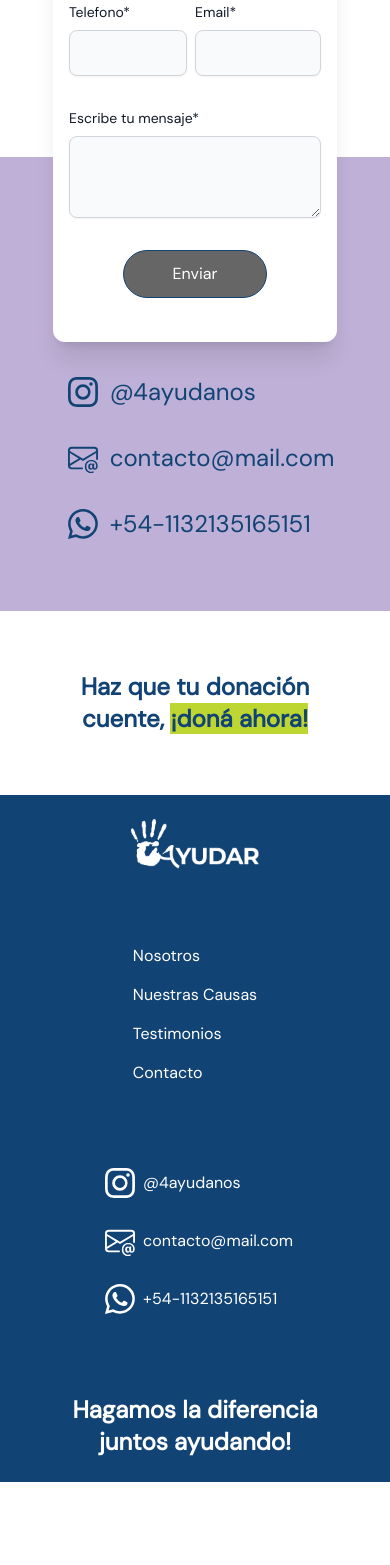
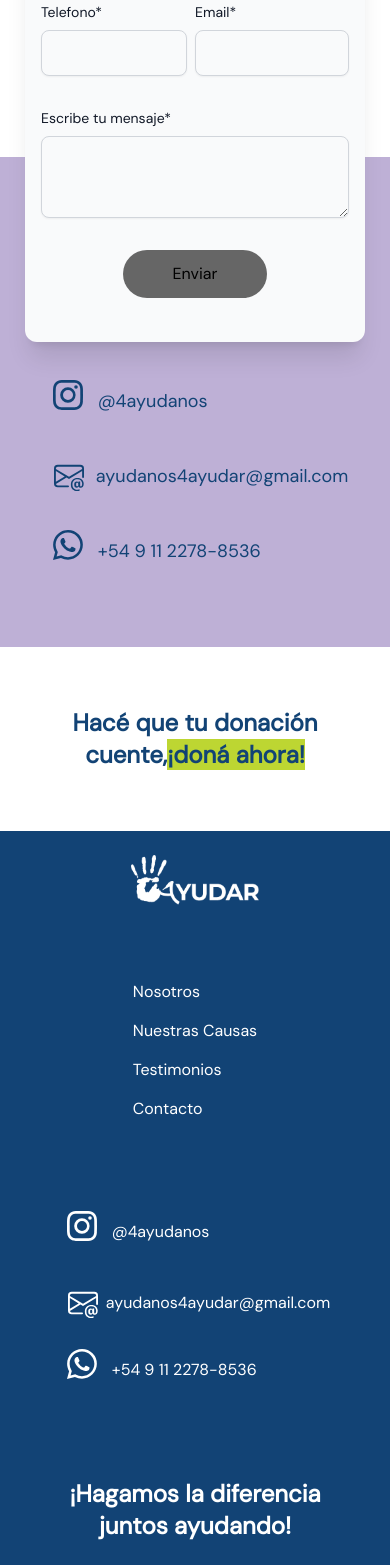
Before and after one commit to Mariano0891/ayudanosaayudar, a React (Create React App) app: page / in a window 390 px wide. Shown: the part 4291-5856 px from the top of the page. Before the commit the page ends 5797 px from the top, so only its background shows below. Built offline with nearby package versions, Linux system fonts and the light colour scheme.

Commit message:
cambio tamaño del componente contacto y arreglo pequeños errores en el footer, navbar, y banner

```diff
--- a/src/components/Banner.js
+++ b/src/components/Banner.js
@@ -11,7 +11,7 @@ const Banner = () => {
         </div>
         <div class="my-6 md:my-12">
             <h1 class="font-bold text-2xl md:text-5xl lg:text-6xl text-center">El poder de una donación</h1>
-            <p class="text-center font-light text-sm md:text-xl my-6 mx-12 md:mx-24 lg:mx-40">Ayudar es una organización sin fines de lucro que nace del compromiso y la inquietud por construir una sociedad más justa y unida. Nuestro objetivo principal es brindar ayuda y apoyo a aquellos que más lo necesitan</p>
+            <p class="text-center font-light text-sm md:text-xl my-6 mx-12 md:mx-24 lg:mx-40 lg:text-center lg:max-w-[750px]">Ayudar es una organización sin fines de lucro que nace del compromiso y la inquietud por construir una sociedad más justa y unida. Nuestro objetivo principal es brindar ayuda y apoyo a aquellos que más lo necesitan</p>
         </div>
     </div>
   )
--- a/src/components/Carrusel.js
+++ b/src/components/Carrusel.js
@@ -1,5 +1,4 @@
 import React, { useState, useEffect} from 'react';
-import { BsChevronCompactLeft, BsChevronCompactRight } from 'react-icons/bs';
 import {BsCircleFill } from 'react-icons/bs';
 import {VscCircleFilled} from "react-icons/vsc"
 import imagenes from "../assets/carrusel/carrusel"
@@ -59,14 +58,6 @@ function Carrusel() {
       ></div>
 
 
-      <div className=' hidden group-hover:block absolute top-[50%] -translate-x-0 translate-y-[-50%] left-5 text-2xl rounded-full p-2 bg-black/20 text-white cursor-pointer'>
-        <BsChevronCompactLeft onClick={prevSlide} size={30} />
-      </div>
-
-      <div className='hidden group-hover:block absolute top-[50%] -translate-x-0 translate-y-[-50%] right-5 text-2xl rounded-full p-2 bg-black/20 text-white cursor-pointer'>
-        <BsChevronCompactRight onClick={nextSlide} size={30} />
-      </div>
-
       <div className='flex top-4 justify-center py-2'>
         {slides.map((slide, slideIndex) => (
           <div
--- a/src/components/Contacto/Contacto.css
+++ b/src/components/Contacto/Contacto.css
@@ -1,11 +1,13 @@
 
 .formContainer{
-    background: white;
-    backdrop-filter: blur(30px);
+    background: #F9FAFB;
+    backdrop-filter: blur(10px);
 }
 
 button[disabled] {
     background: #666666;
     pointer-events: none;
+    border: none;
+    color: black;
 
   }
--- a/src/components/Contacto/Contacto.js
+++ b/src/components/Contacto/Contacto.js
@@ -41,8 +41,8 @@ const Contacto = () => {
 
 
             <div className="lg:grid lg:grid-cols-2 lg:content-center lg:bg-quaternary lg:mt-[40px] lg:max-h-[548px]">
-                <div className="formContainer lg:order-last py-8 lg:py-16 px-4 rounded-xl shadow-xl max-w-[284px] lg:min-w-[540px] m-auto z-0">
-                    <form action="https://formsubmit.co/morillo_05@hotmail.com" method="POST" className="space-y-8 lg:space-y-16" >
+                <div className="formContainer lg:order-last py-8 lg:py-16 px-4 rounded-xl shadow-xl max-w-[340px] lg:min-w-[680px] m-auto z-0 lg:ml-[-50px]">
+                    <form action="https://formsubmit.co/ayudanos4ayudar@gmail.com" method="POST" className="space-y-8 lg:space-y-16" >
                         <div className="grid grid-cols-2">
                             <label for="name" className="mb-2 text-sm lg:text-2xl text-gray-900 ">Nombre/s*</label>
                             <label for="surname" className="mb-2 text-sm lg:text-2xl text-gray-900 ">Apellido/s*</label>
@@ -60,7 +60,7 @@ const Contacto = () => {
                             <textarea id="mensaje" name="mensaje" rows="3" value={formValues.mensaje} onChange={handleInputChange} required  className="block p-2.5 w-full text-sm text-gray-900 bg-gray-50 rounded-lg shadow-sm border border-gray-300 focus:ring-primary-500 focus:border-primary-500 " ></textarea>
                         </div>
                         <div className="flex justify-center">
-                            <button type="submit" disabled={isButtonDisabled} className="w-36 h-12 border border-primary rounded-3xl bg-primary text-white hover:bg-white hover:text-primary">Enviar</button>
+                            <button type="submit" disabled={isButtonDisabled} className="w-36 h-12 border border-primary rounded-3xl flex justify-center items-center -mx-0.5 hover:bg-forHover hover:text-white hover:border-forHover">Enviar</button>
                         </div>
 
                     </form>
@@ -68,12 +68,12 @@ const Contacto = () => {
 
 
                         <div className="flex justify-center pt-20 bg-quaternary mt-[-185px] lg:bg-transparent lg:justify-start lg:my-auto lg:min-h-[488px] lg:pt-0 lg:flex-col  ">
-                            <p className="hidden font-bold lg:flex my-6 max-w-[390px] text-2xl text-center mx-auto my-6" >¿Tenés preguntas o comentarios sobre nuestra organización o nuestras iniciativas solidarias?</p>
-                            <p className="hidden lg:flex my-6 max-w-[390px] text-2xl mx-auto my-6 text-center " >Por favor, contáctanos a través del siguiente formulario y te responderemos a la brevedad posible.</p>
-                            <ul className="text-center mt-32 mb-12 items-center  lg:my-6 lg:items-start lg:m-auto ">
-                                <li className="flex items-center text-2xl"><BsInstagram className="m-3 text-3xl "/>@4ayudanos</li>
-                                <li className="flex items-center text-2xl"><BsEnvelopeAt className="m-3 text-3xl"/>contacto@mail.com</li>
-                                <li className="flex items-center text-2xl"><BsWhatsapp className="m-3 text-3xl"/>+54-1132135165151</li>
+                            <p className="hidden font-bold lg:flex my-6 max-w-[390px] text-2xl text-center mx-auto my-4" >¿Tenés preguntas o comentarios sobre nuestra organización o nuestras iniciativas solidarias?</p>
+                            <p className="hidden lg:flex my-6 max-w-[390px] text-2xl mx-auto my-4 text-center " >Por favor, contáctanos a través del siguiente formulario y te responderemos a la brevedad posible.</p>
+                            <ul className="text-center mt-32 mb-12 items-center  lg:my-4 lg:items-start lg:m-auto ">
+                                <li className="flex items-center lg:text-2xl text-lg"><a href="https://www.instagram.com/4yudar/" target="_blank" rel="noopener noreferrer" class=""><BsInstagram className=" text-3xl "/></a>@4ayudanos</li>
+                                <li className="flex items-center lg:text-2xl text-lg mx-1"><BsEnvelopeAt className="m-3 text-3xl"/>ayudanos4ayudar@gmail.com</li>
+                                <li className="flex items-center lg:text-2xl text-lg"><a href=" https://wa.me/5491122788536" target="_blank" rel="noopener noreferrer" class=""><BsWhatsapp className=" text-3xl"/></a>+54 9 11 2278-8536</li>
                             </ul>
                         </div>
 
@@ -81,7 +81,8 @@ const Contacto = () => {
 
 
             <div className="flex justify-center lg:my-8">
-                <h2 class="font-bold text-2xl lg:text-6xl text-center m-12 max-w-[284px] lg:max-w-[920px]">Haz que tu donación cuente, <span class="bg-secondary">¡doná ahora!</span></h2>
+                <h2 class="font-bold text-2xl lg:text-6xl text-center m-12 max-w-[284px] lg:max-w-[920px] lg:leading-[80px]">Hacé que tu donación cuente,<span class="bg-secondary my-4">¡doná ahora!</span> </h2>
+
             </div>
 
 
--- a/src/components/Footer.js
+++ b/src/components/Footer.js
@@ -15,22 +15,22 @@ const Footer = () => {
             <ul className="m-6">
                 <li><a href="#nosotros" class="flex justify-start text-white hover:border-b-secondary ">Nosotros</a></li>
                 <li><a href="#causas" class="flex justify-start text-white hover:border-b-secondary">Nuestras Causas</a></li>
-                <li><a href="#testimonio" class="flex justify-start text-white hover:border-b-secondary">Testimonios</a></li>
+                <li><a href="#testimonios" class="flex justify-start text-white hover:border-b-secondary">Testimonios</a></li>
                 <li><a href="#contacto" class="flex justify-start text-white hover:border-b-secondary">Contacto</a></li>
             </ul>
         </div>
 
         <div className="flex justify-center mx-8">
             <ul className="text-center m-6">
-                <li className="flex justify-start items-center text-white"><BsInstagram class="m-2 text-3xl "/>@4ayudanos</li>
-                <li className="flex justify-start items-center text-white"><BsEnvelopeAt class="m-2 text-3xl"/>contacto@mail.com</li>
-                <li className="flex justify-start items-center text-white"><BsWhatsapp class="m-2 text-3xl"/>+54-1132135165151</li>
+                <li className="flex justify-start items-center text-white"><a href="https://www.instagram.com/4yudar/" target="_blank" rel="noopener noreferrer" class=""><BsInstagram class="text-3xl "/></a>@4ayudanos</li>
+                <li className="flex justify-start items-center text-white m-2"><BsEnvelopeAt class="m-2 text-3xl"/>ayudanos4ayudar@gmail.com</li>
+                <li className="flex justify-start items-center text-white"><a href=" https://wa.me/5491122788536" target="_blank" rel="noopener noreferrer" class=""><BsWhatsapp class="text-3xl"/></a>+54 9 11 2278-8536</li>
             </ul>
         </div>
 
         <div className="flex justify-center mx-8">
             <h3 className="m-6 font-bold text-2xl text-center text-white max-w-[317px]">
-                Hagamos la diferencia juntos ayudando!
+                ¡Hagamos la diferencia juntos ayudando!
             </h3>
         </div>
 
--- a/src/components/Testimonios.js
+++ b/src/components/Testimonios.js
@@ -17,7 +17,7 @@ const Testimonios = () => {
         {nombre:"Natalia Fernández Laya", declaracion:'"Orgullosa de ustedes. Yo los ayudo a ayudar"'}
     ]
   return (
-    <div>
+    <div id='testimonios'>
         <h2 class="font-bold text-2xl md:text-5xl lg:text-6xl text-center mb-6 md:mb-12 lg:mb-20">Testimonios</h2>
         <Swiper
             modules={[Pagination, Autoplay, Navigation]}
```
